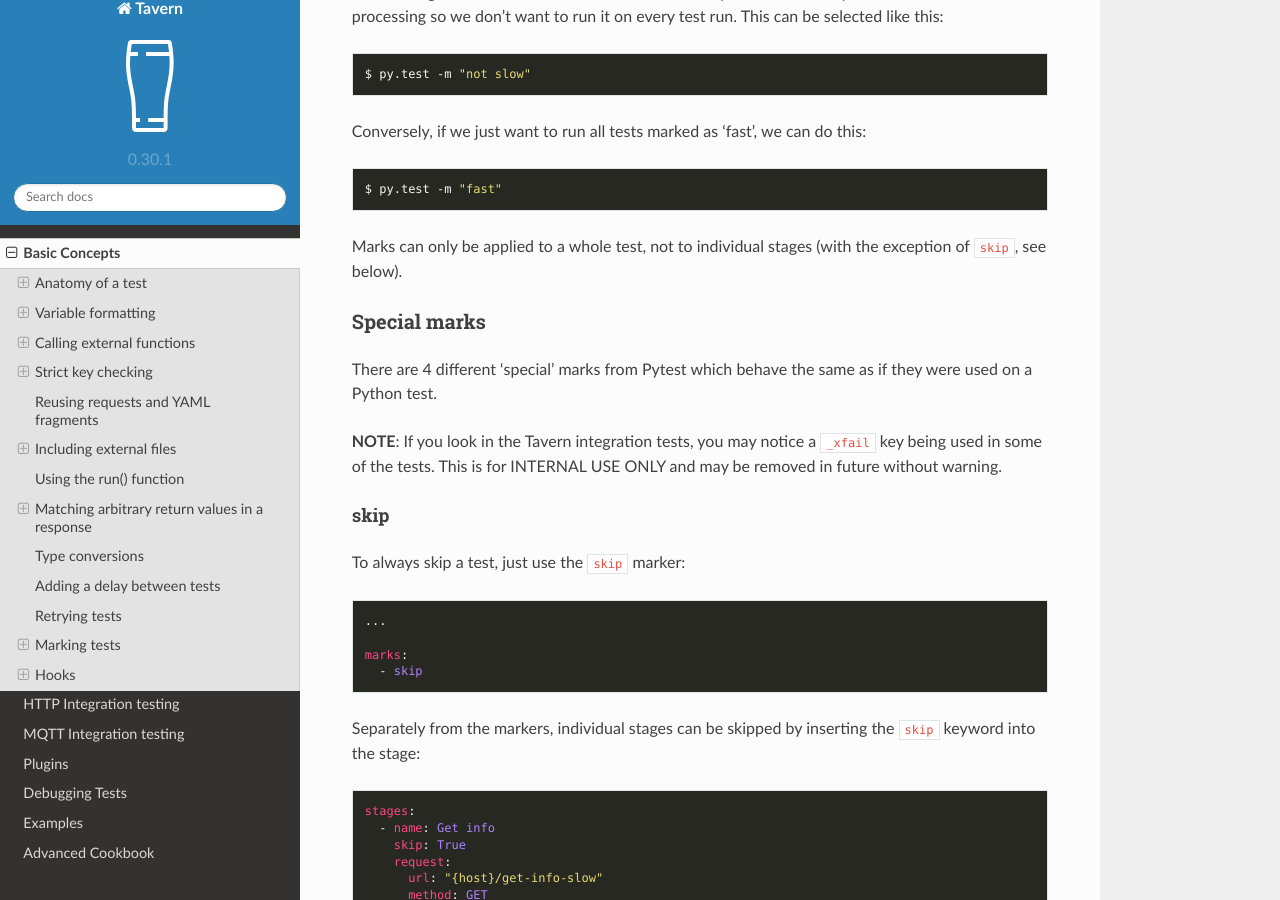
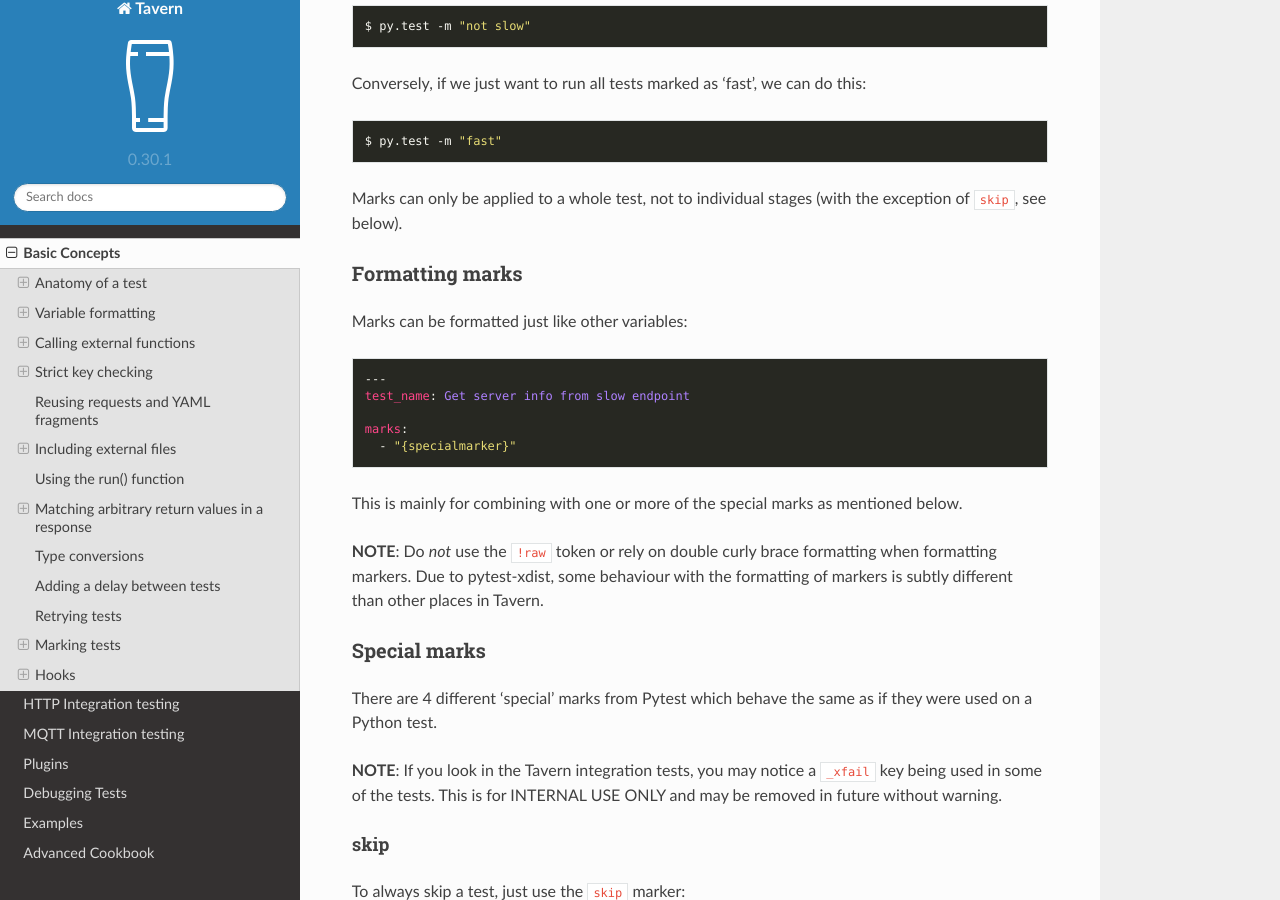
Before and after one commit to taverntesting/tavern, a Sphinx documentation site: the page built from docs/source/basics.md, in a window 1280 px wide and 900 px high, scrolled down 29353 px. Built offline with Sphinx 7.4.7 and the Read the Docs theme 2.0.0, drawn with Linux system fonts in a browser that asks for light colours; formulas are drawn with MathJax 3; some of the changed text lies outside the part shown.

Commit message:
Fix marker serialisation for pytest-xdist
closes https://github.com/taverntesting/tavern/issues/431

````diff
--- a/docs/source/basics.md
+++ b/docs/source/basics.md
@@ -1602,14 +1600,33 @@ $ py.test -m "fast"
 Marks can only be applied to a whole test, not to individual stages (with the
 exception of `skip`, see below).
 
+### Formatting marks
+
+Marks can be formatted just like other variables:
+
+```yaml
+---
+test_name: Get server info from slow endpoint
+
+marks:
+  - "{specialmarker}"
+```
+
+This is mainly for combining with one or more of the special marks as mentioned
+below.
+
+**NOTE**: Do _not_ use the `!raw` token or rely on double curly brace formatting
+when formatting markers. Due to pytest-xdist, some behaviour with the formatting
+of markers is subtly different than other places in Tavern.
+
 ### Special marks
 
 There are 4 different 'special' marks from Pytest which behave the same as if
 they were used on a Python test.
 
-**NOTE**: If you look in the Tavern integration tests, you may notice a
-`_xfail` key being used in some of the tests. This is for INTERNAL USE ONLY and
-may be removed in future without warning.
+**NOTE**: If you look in the Tavern integration tests, you may notice a `_xfail`
+key being used in some of the tests. This is for INTERNAL USE ONLY and may be
+removed in future without warning.
 
 #### skip
 
````
Also changed, not shown: other parts of docs/source/basics.md (+0 -2 lines), 3 other files.
